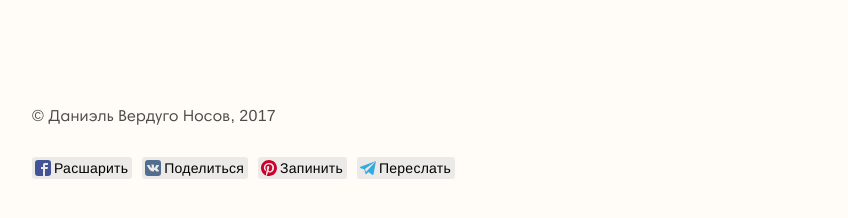
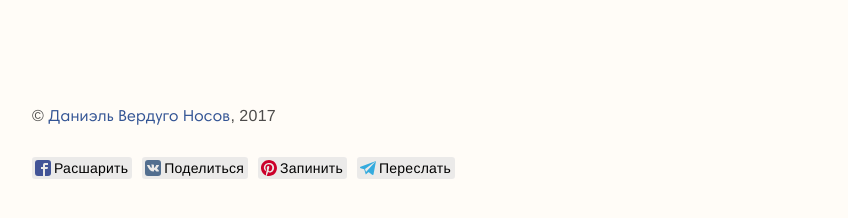
Before and after one commit to danielverdugo/alfa-mobila, a Jekyll site: the page built from index.md, in a window 1280 px wide and 900 px high, scrolled down 2208 px. Shown: the part 617-835 px from the top of the window, without its empty margins (156-1004 px from the left). Built offline with Jekyll 4.4.1, drawn with Linux system fonts in a browser that asks for light colours; comment, search, counter and statistics services are not loaded.

Commit message:
Link to homepage added

```diff
--- a/_layouts/index.html
+++ b/_layouts/index.html
@@ -83,7 +83,7 @@ layout: compress
     &mdash;&nbsp;<a href="//github.com/danielverdugo/alfa-test" target="_blank"><span>Код этой страницы (Jekyll)</span></a>
   </div>
   <div class="unit whole space"></div>
-  <div class="unit whole">&copy; Даниэль Вердуго Носов, 2017<br><br>
+  <div class="unit whole">&copy; <a href="//verdugo.ru/" target="_blank">Даниэль Вердуго Носов</a>, 2017<br><br>
     <div class="likely">
     <div class="facebook">Расшарить</div>
     <div class="vkontakte">Поделиться</div>
```
